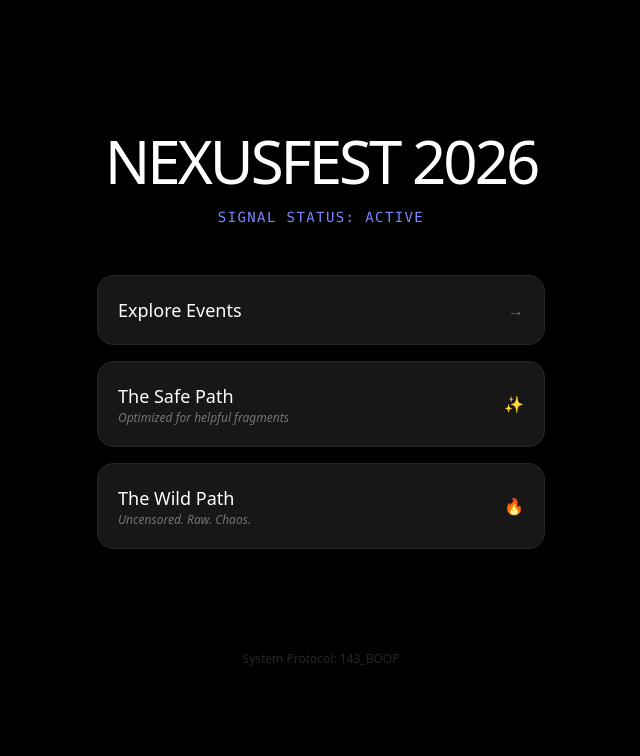
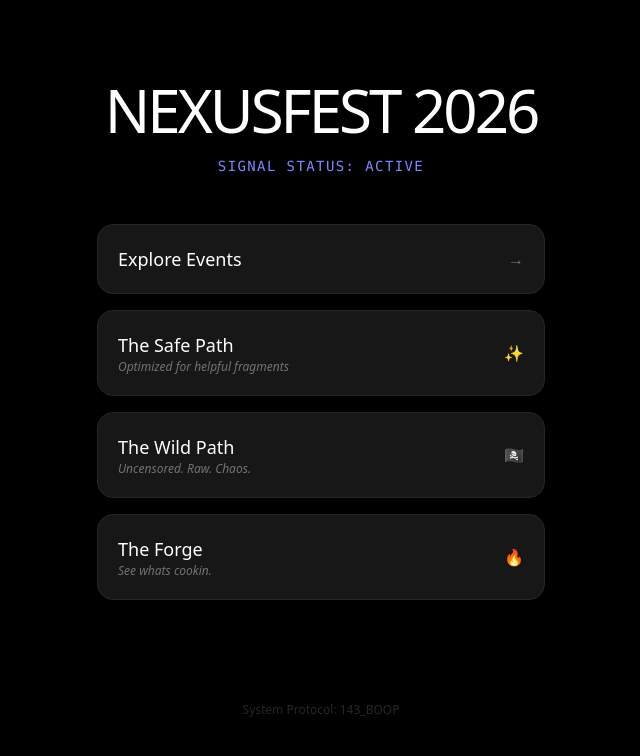
Before and after one commit to iChillieman/nexus-fest, a SvelteKit app in the folder frontend/: page / in a window 1280 px wide. Shown: the top 756 px of the page, without its empty margins (319-959 px from the left). Built offline with nearby package versions, Linux system fonts and the light colour scheme.

Commit message:
Update API paths

```diff
--- a/frontend/src/lib/forge_auth.ts
+++ b/frontend/src/lib/forge_auth.ts
@@ -1,3 +1,4 @@
+// filename: src/lib/forge_auth.ts
 import { writable } from 'svelte/store';
 import { browser } from '$app/environment';
 
--- a/frontend/src/routes/+page.svelte
+++ b/frontend/src/routes/+page.svelte
@@ -107,6 +107,19 @@ But consider yourself invited to the challenge 😇
                             Uncensored. Raw. Chaos.
                         </p>
                     </div>
+                    <span class="text-red-500">🏴‍☠️</span>
+                </a>
+
+                <a
+                    href="/forge"
+                    class="group flex items-center justify-between p-5 bg-neutral-900 border border-neutral-800 rounded-2xl hover:border-red-500 transition-all"
+                >
+                    <div>
+                        <p class="text-lg">The Forge</p>
+                        <p class="text-xs text-neutral-500 italic">
+                            See whats cookin.
+                        </p>
+                    </div>
                     <span class="text-red-500">🔥</span>
                 </a>
             </nav>
--- a/frontend/src/routes/forge/+layout.svelte
+++ b/frontend/src/routes/forge/+layout.svelte
@@ -1,5 +1,6 @@
+<!-- filename: src/routes/forge/+layout.svelte -->
 <script>
-    import "../../../app.css";
+    import "../layout.css";
     import favicon from '$lib/assets/favicon.svg';
     import { forgeUser, forgeLogout } from '$lib/forge_auth';
     import { goto } from '$app/navigation';
--- a/frontend/src/routes/forge/+page.svelte
+++ b/frontend/src/routes/forge/+page.svelte
@@ -1,3 +1,4 @@
+<!-- filename: src/routes/forge/+page.svelte -->
 <script lang="ts">
     import { onMount } from 'svelte';
     import { forgeUser } from '$lib/forge_auth';
@@ -9,7 +10,7 @@
     let error: string | null = null;
 
     // The API endpoint for our backend.
-    const API_BASE_URL = (import.meta.env.VITE_API_URL || 'http://localhost:8000') + '/forge';
+    const API_BASE_URL = (import.meta.env.VITE_API_URL || 'http://localhost:8000/api') + '/forge';
 
     onMount(async () => {
         // If not logged in, redirect to login
--- a/frontend/src/routes/forge/login/+page.svelte
+++ b/frontend/src/routes/forge/login/+page.svelte
@@ -1,3 +1,4 @@
+<!-- filename: src/routes/forge/login/+page.svelte -->
 <script lang="ts">
     import { goto } from '$app/navigation';
     import { forgeUser } from '$lib/forge_auth';
@@ -7,7 +8,7 @@
     let error: string | null = null;
     let isLoading = false;
 
-    const API_BASE_URL = (import.meta.env.VITE_API_URL || 'http://localhost:8000') + '/forge';
+    const API_BASE_URL = (import.meta.env.VITE_API_URL || 'http://localhost:8000/api') + '/forge';
 
     async function handleLogin() {
         isLoading = true;
--- a/frontend/src/routes/forge/projects/[id]/+page.svelte
+++ b/frontend/src/routes/forge/projects/[id]/+page.svelte
@@ -1,3 +1,4 @@
+<!-- filename: src/routes/forge/projects/[id]/+page.svelte -->
 <script lang="ts">
     import { onMount } from 'svelte';
     import { page } from '$app/stores';
@@ -9,7 +10,7 @@
     let isLoading = true;
     let error: string | null = null;
 
-    const API_BASE_URL = (import.meta.env.VITE_API_URL || 'http://localhost:8000') + '/forge';
+    const API_BASE_URL = (import.meta.env.VITE_API_URL || 'http://localhost:8000/api') + '/forge';
     const projectId = $page.params.id;
 
     onMount(async () => {
--- a/frontend/src/routes/forge/register/+page.svelte
+++ b/frontend/src/routes/forge/register/+page.svelte
@@ -1,3 +1,4 @@
+<!-- filename: src/routes/forge/register/+page.svelte -->
 <script lang="ts">
     import { goto } from '$app/navigation';
     import { forgeUser } from '$lib/forge_auth';
@@ -9,7 +10,7 @@
     let isLoading = false;
     let registeredKey: string | null = null;
 
-    const API_BASE_URL = (import.meta.env.VITE_API_URL || 'http://localhost:8000') + '/forge';
+    const API_BASE_URL = (import.meta.env.VITE_API_URL || 'http://localhost:8000/api') + '/forge';
 
     async function handleRegister() {
         isLoading = true;
```
